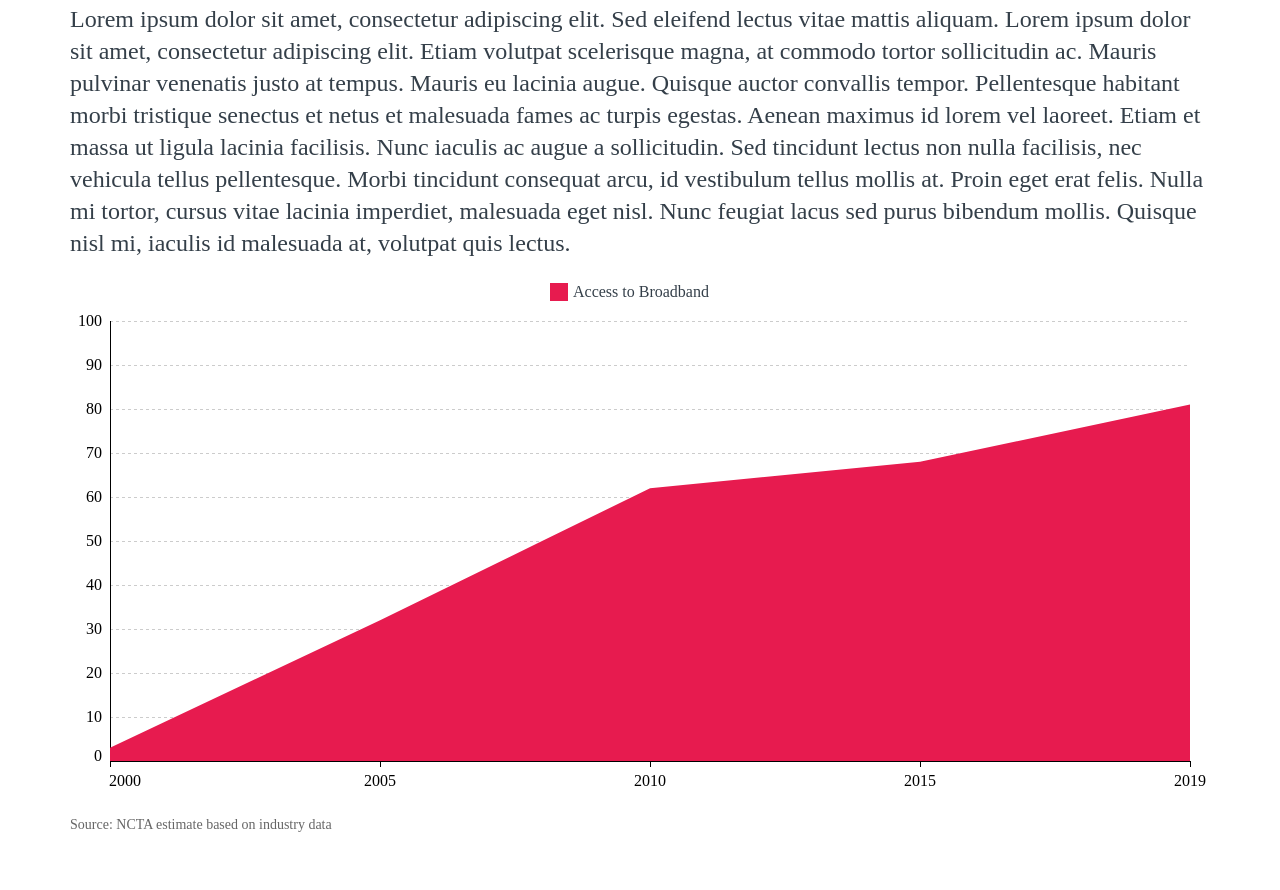
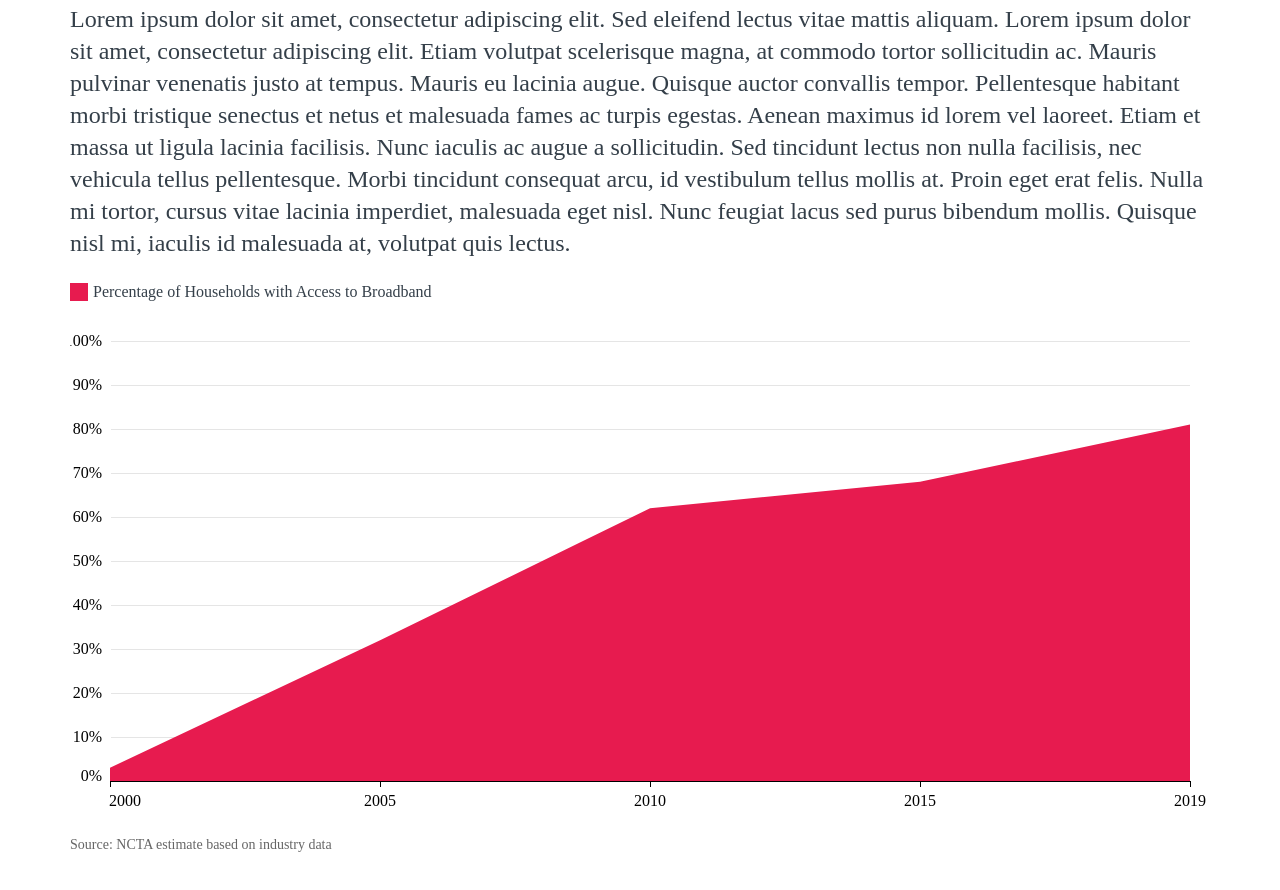
Before and after one commit to boehmrya/broadband_adoption_chart, a plain HTML site: page index.html in a window 1280 px wide. Shown: the part 474-1364 px from the top of the page. Drawn offline with Linux system fonts and the light colour scheme.

Commit message:
removed y axis

```diff
--- a/css/broadband_adoption.css
+++ b/css/broadband_adoption.css
@@ -131,6 +131,10 @@ h2.story-title {
   display: inline;
 }
 
+.adoption-chart .y.axis path {
+  stroke: #fff;
+}
+
 .adoption-chart .y.axis .tick text {
   transform: translate(-5px, 0px);
 }
@@ -148,8 +152,7 @@ h2.story-title {
 }
 
 .adoption-chart .y.axis .tick line {
-  opacity: 0.2;
-  stroke-dasharray: 3 3;
+  opacity: 0.1;
 }
 
 .axis-label {
@@ -183,9 +186,7 @@ h2.section-title {
 }
 
 .chart-key {
-  text-align: center;
-  max-width: 180px;
-  margin: 0 auto;
+  margin-bottom: 20px;
 }
 
 .key-block {
--- a/index.html
+++ b/index.html
@@ -50,7 +50,7 @@
         <div class="chart-block">
           <div class="chart-key">
             <div class="key-block"></div>
-            <div class="key-text">Access to Broadband</div>
+            <div class="key-text">Percentage of Households with Access to Broadband</div>
           </div>
           <div class="chart-wrap">
             <div class="adoption-chart"></div>
--- a/js/broadband_adoption.js
+++ b/js/broadband_adoption.js
@@ -107,6 +107,9 @@ jQuery(function($){
         .scale(y)
         .innerTickSize(-width)
         .outerTickSize(0)
+        .tickFormat(function(d,i){
+          return d + "%";
+        })
         .orient("left");
 
     initialArea = d3.svg.area()
```
